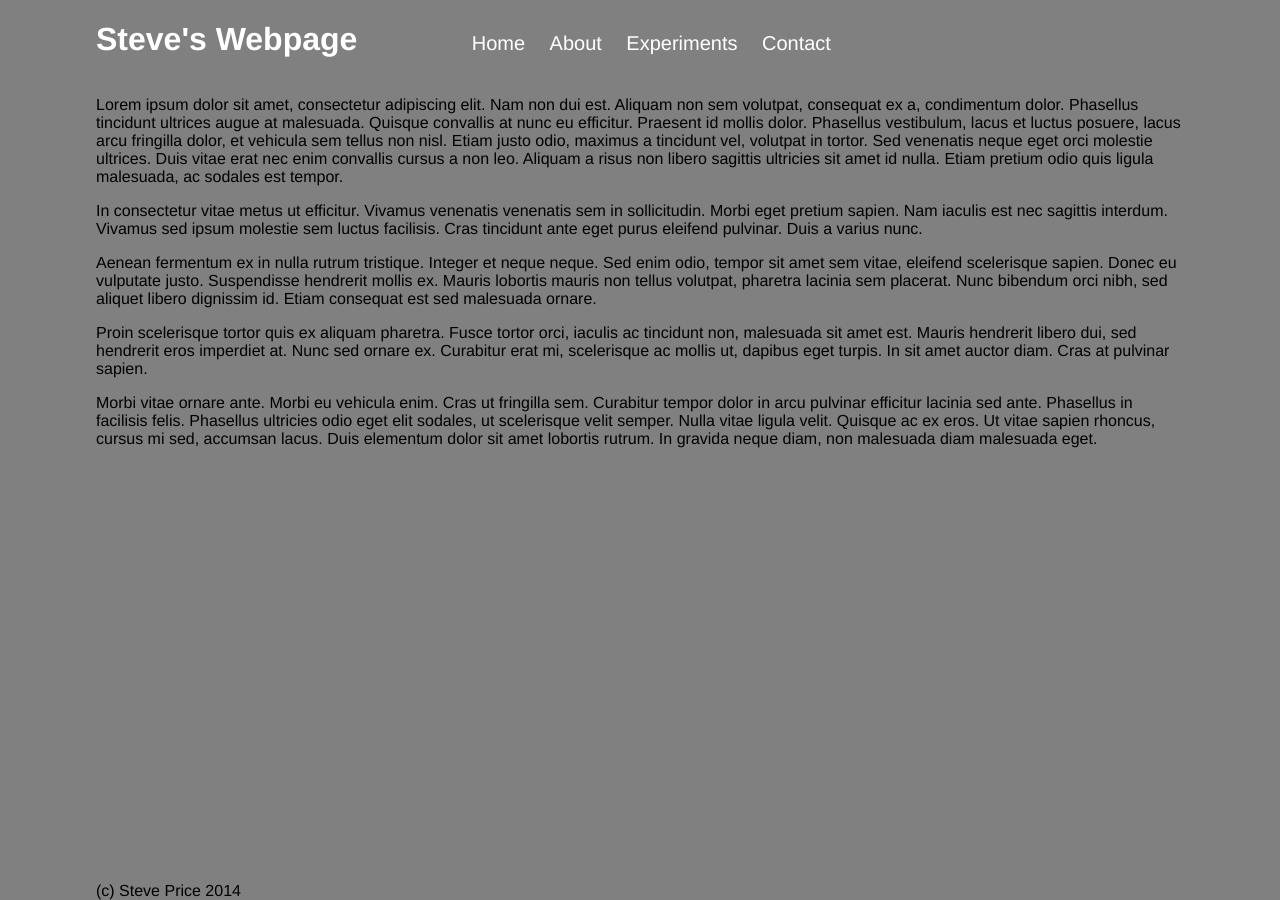
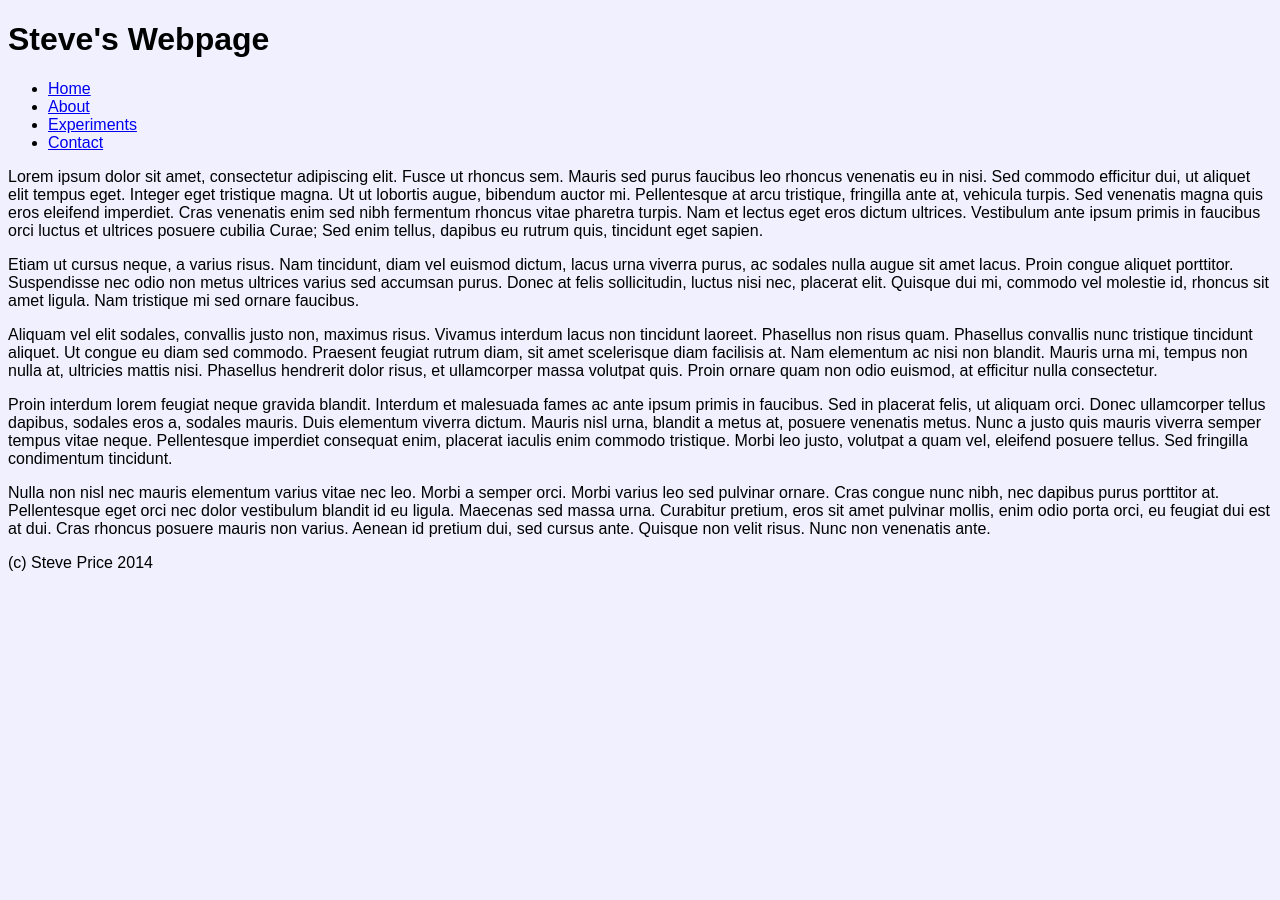
Before and after one commit to themooserooster/custom-jekyll-layouts, a Jekyll site: the page built from lesson-example/testlayout/index.html, in a window 1280 px wide. Built offline with Jekyll 4.4.1, drawn with Linux system fonts in a browser that asks for light colours.

Commit message:
added example stylesheet

```diff
--- /dev/null
+++ b/lesson-example/testlayout/index.css
@@ -0,0 +1,6 @@
+---
+---
+body {
+    background: #f0f0ff;
+    font-family: sans-serif;
+}
--- a/lesson-example/testlayout/index.html
+++ b/lesson-example/testlayout/index.html
@@ -5,7 +5,7 @@
     <head>
         <meta http-equiv="content-type" content="text/html; charset=utf-8" />
         <title>Test Layout</title>
-        <link rel="stylesheet" href="main.css" type="text/css" />
+        <link rel="stylesheet" href="index.css" type="text/css" />
     </head>
     <body>
         <header>
@@ -21,19 +21,19 @@
         </header>
         <main>
         <p>
-                Lorem ipsum dolor sit amet, consectetur adipiscing elit. Nam non dui est. Aliquam non sem volutpat, consequat ex a, condimentum dolor. Phasellus tincidunt ultrices augue at malesuada. Quisque convallis at nunc eu efficitur. Praesent id mollis dolor. Phasellus vestibulum, lacus et luctus posuere, lacus arcu fringilla dolor, et vehicula sem tellus non nisl. Etiam justo odio, maximus a tincidunt vel, volutpat in tortor. Sed venenatis neque eget orci molestie ultrices. Duis vitae erat nec enim convallis cursus a non leo. Aliquam a risus non libero sagittis ultricies sit amet id nulla. Etiam pretium odio quis ligula malesuada, ac sodales est tempor.
+            Lorem ipsum dolor sit amet, consectetur adipiscing elit. Fusce ut rhoncus sem. Mauris sed purus faucibus leo rhoncus venenatis eu in nisi. Sed commodo efficitur dui, ut aliquet elit tempus eget. Integer eget tristique magna. Ut ut lobortis augue, bibendum auctor mi. Pellentesque at arcu tristique, fringilla ante at, vehicula turpis. Sed venenatis magna quis eros eleifend imperdiet. Cras venenatis enim sed nibh fermentum rhoncus vitae pharetra turpis. Nam et lectus eget eros dictum ultrices. Vestibulum ante ipsum primis in faucibus orci luctus et ultrices posuere cubilia Curae; Sed enim tellus, dapibus eu rutrum quis, tincidunt eget sapien.
         </p>
         <p>
-                In consectetur vitae metus ut efficitur. Vivamus venenatis venenatis sem in sollicitudin. Morbi eget pretium sapien. Nam iaculis est nec sagittis interdum. Vivamus sed ipsum molestie sem luctus facilisis. Cras tincidunt ante eget purus eleifend pulvinar. Duis a varius nunc.
+            Etiam ut cursus neque, a varius risus. Nam tincidunt, diam vel euismod dictum, lacus urna viverra purus, ac sodales nulla augue sit amet lacus. Proin congue aliquet porttitor. Suspendisse nec odio non metus ultrices varius sed accumsan purus. Donec at felis sollicitudin, luctus nisi nec, placerat elit. Quisque dui mi, commodo vel molestie id, rhoncus sit amet ligula. Nam tristique mi sed ornare faucibus.
         </p>
         <p>
-                Aenean fermentum ex in nulla rutrum tristique. Integer et neque neque. Sed enim odio, tempor sit amet sem vitae, eleifend scelerisque sapien. Donec eu vulputate justo. Suspendisse hendrerit mollis ex. Mauris lobortis mauris non tellus volutpat, pharetra lacinia sem placerat. Nunc bibendum orci nibh, sed aliquet libero dignissim id. Etiam consequat est sed malesuada ornare.
+            Aliquam vel elit sodales, convallis justo non, maximus risus. Vivamus interdum lacus non tincidunt laoreet. Phasellus non risus quam. Phasellus convallis nunc tristique tincidunt aliquet. Ut congue eu diam sed commodo. Praesent feugiat rutrum diam, sit amet scelerisque diam facilisis at. Nam elementum ac nisi non blandit. Mauris urna mi, tempus non nulla at, ultricies mattis nisi. Phasellus hendrerit dolor risus, et ullamcorper massa volutpat quis. Proin ornare quam non odio euismod, at efficitur nulla consectetur.
         </p>
         <p>
-                Proin scelerisque tortor quis ex aliquam pharetra. Fusce tortor orci, iaculis ac tincidunt non, malesuada sit amet est. Mauris hendrerit libero dui, sed hendrerit eros imperdiet at. Nunc sed ornare ex. Curabitur erat mi, scelerisque ac mollis ut, dapibus eget turpis. In sit amet auctor diam. Cras at pulvinar sapien.
+            Proin interdum lorem feugiat neque gravida blandit. Interdum et malesuada fames ac ante ipsum primis in faucibus. Sed in placerat felis, ut aliquam orci. Donec ullamcorper tellus dapibus, sodales eros a, sodales mauris. Duis elementum viverra dictum. Mauris nisl urna, blandit a metus at, posuere venenatis metus. Nunc a justo quis mauris viverra semper tempus vitae neque. Pellentesque imperdiet consequat enim, placerat iaculis enim commodo tristique. Morbi leo justo, volutpat a quam vel, eleifend posuere tellus. Sed fringilla condimentum tincidunt.
         </p>
         <p>
-                Morbi vitae ornare ante. Morbi eu vehicula enim. Cras ut fringilla sem. Curabitur tempor dolor in arcu pulvinar efficitur lacinia sed ante. Phasellus in facilisis felis. Phasellus ultricies odio eget elit sodales, ut scelerisque velit semper. Nulla vitae ligula velit. Quisque ac ex eros. Ut vitae sapien rhoncus, cursus mi sed, accumsan lacus. Duis elementum dolor sit amet lobortis rutrum. In gravida neque diam, non malesuada diam malesuada eget.
+            Nulla non nisl nec mauris elementum varius vitae nec leo. Morbi a semper orci. Morbi varius leo sed pulvinar ornare. Cras congue nunc nibh, nec dapibus purus porttitor at. Pellentesque eget orci nec dolor vestibulum blandit id eu ligula. Maecenas sed massa urna. Curabitur pretium, eros sit amet pulvinar mollis, enim odio porta orci, eu feugiat dui est at dui. Cras rhoncus posuere mauris non varius. Aenean id pretium dui, sed cursus ante. Quisque non velit risus. Nunc non venenatis ante.
         </p>
         </main>
         <footer>
```
Also changed, not shown: lesson-example/main.css (added, +46 -0 lines). Lines whose indentation alone changed are shown as unchanged.
